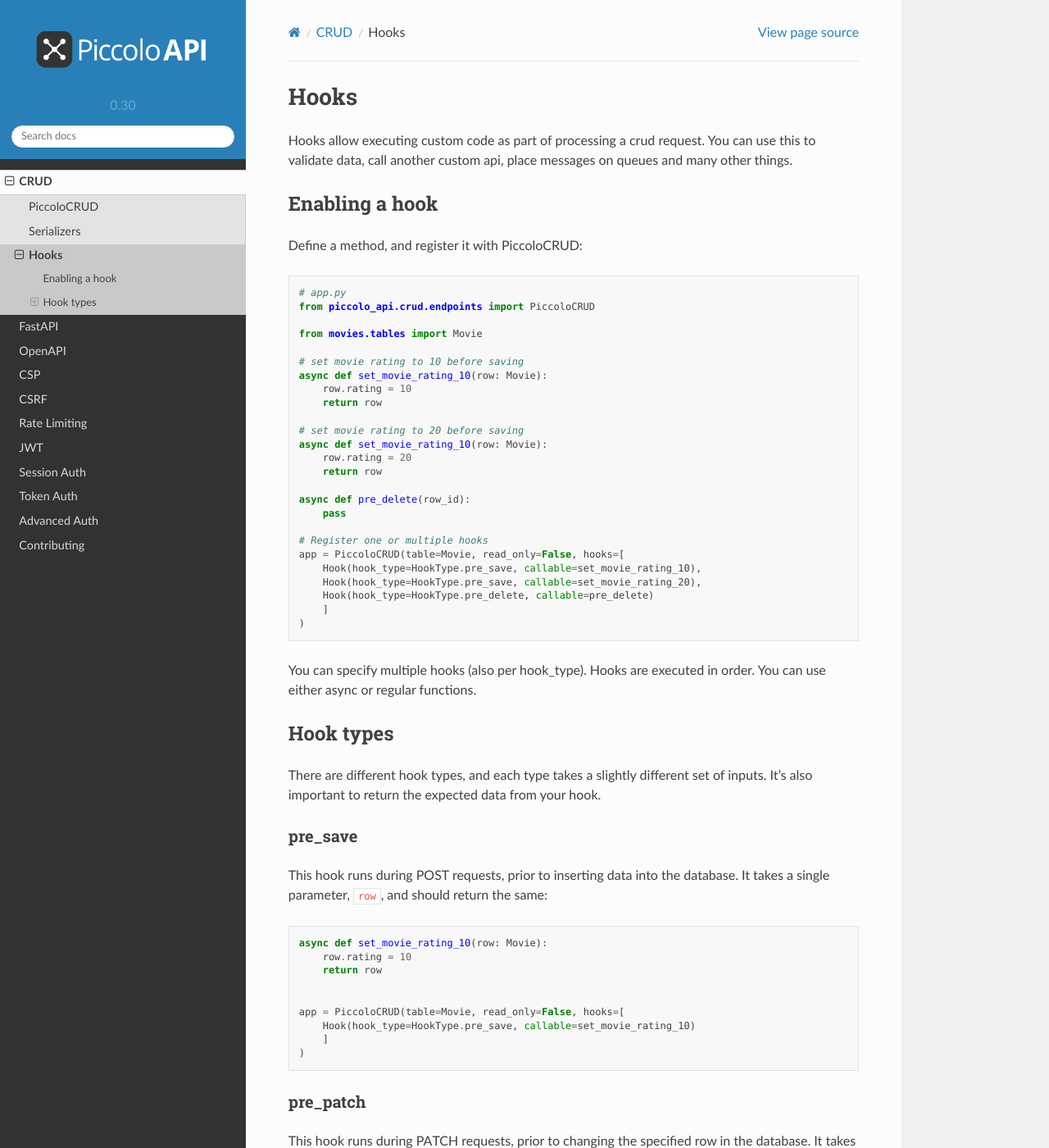
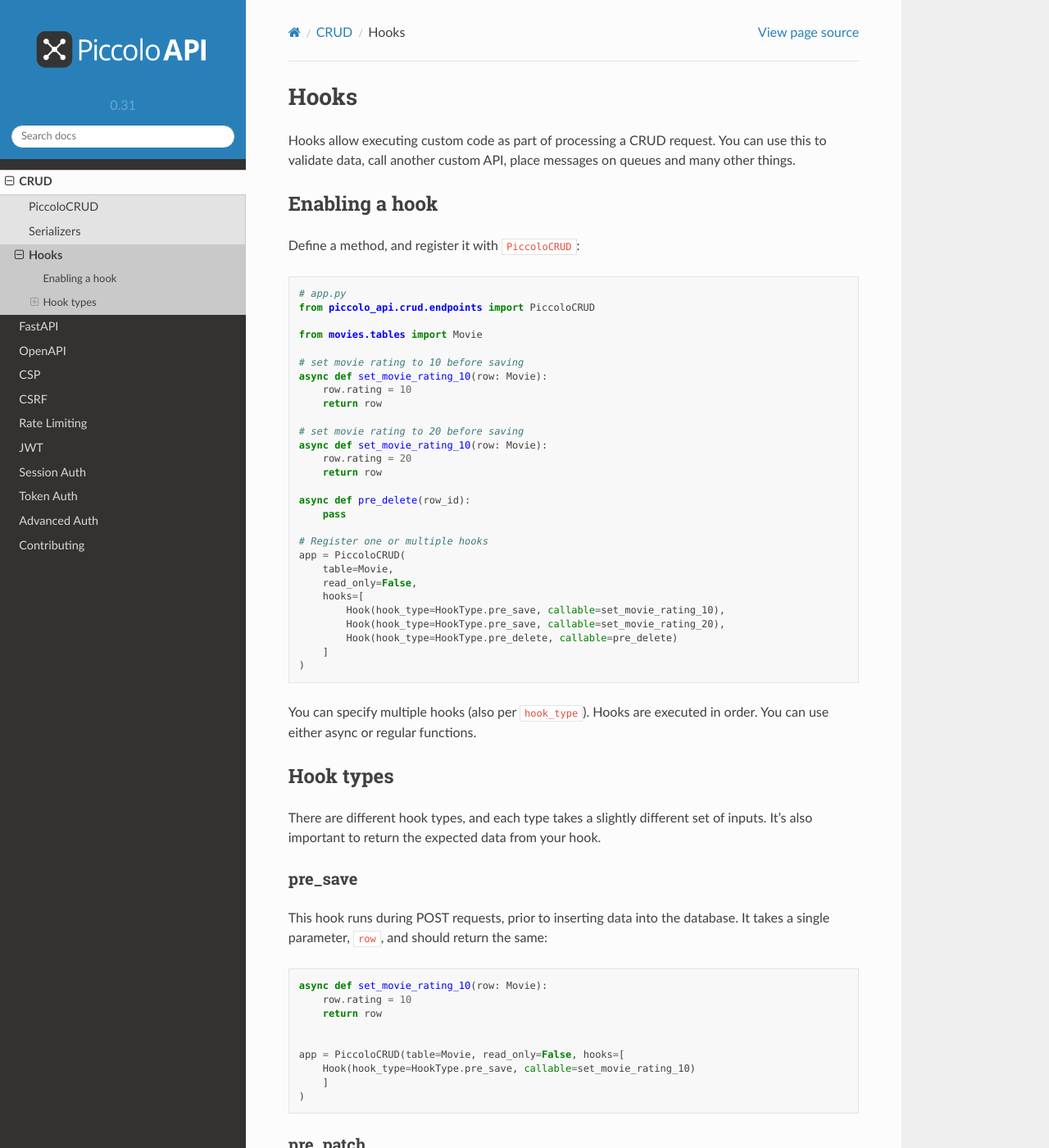
Before and after one commit to piccolo-orm/piccolo_api, a Sphinx documentation site: the page built from docs/source/crud/hooks.rst, in a window 1280 px wide and 1400 px high. Shown: the whole window at 82% size. Built offline with Sphinx 7.4.7 and the Read the Docs theme 2.0.0, drawn with Linux system fonts in a browser that asks for light colours; some of the changed text lies outside the part shown.

Commit message:
bumped version

```diff
--- a/docs/source/crud/hooks.rst
+++ b/docs/source/crud/hooks.rst
@@ -1,12 +1,12 @@
 Hooks
 =====
 
-Hooks allow executing custom code as part of processing a crud request. You can use this to validate data, call another custom api, place messages on queues and many other things.
+Hooks allow executing custom code as part of processing a CRUD request. You can use this to validate data, call another custom API, place messages on queues and many other things.
 
 Enabling a hook
 ---------------
 
-Define a method, and register it with PiccoloCRUD:
+Define a method, and register it with ``PiccoloCRUD``:
 
 .. code-block:: python
 
@@ -29,14 +29,17 @@ Define a method, and register it with PiccoloCRUD:
         pass
 
     # Register one or multiple hooks
-    app = PiccoloCRUD(table=Movie, read_only=False, hooks=[
-        Hook(hook_type=HookType.pre_save, callable=set_movie_rating_10),
-        Hook(hook_type=HookType.pre_save, callable=set_movie_rating_20),
-        Hook(hook_type=HookType.pre_delete, callable=pre_delete)
+    app = PiccoloCRUD(
+        table=Movie,
+        read_only=False,
+        hooks=[
+            Hook(hook_type=HookType.pre_save, callable=set_movie_rating_10),
+            Hook(hook_type=HookType.pre_save, callable=set_movie_rating_20),
+            Hook(hook_type=HookType.pre_delete, callable=pre_delete)
         ]
     )
 
-You can specify multiple hooks (also per hook_type). Hooks are executed in order.
+You can specify multiple hooks (also per ``hook_type``). Hooks are executed in order.
 You can use either async or regular functions.
 
 Hook types
@@ -89,7 +92,7 @@ pre_delete
 
 This hook runs during DELETE requests, prior to deleting the specified row in the database.
 It takes one parameter, ``row_id`` which is the id of the row to be deleted.
-pre_delete hooks should not return data
+``pre_delete`` hooks should not return data.
 
 .. code-block:: python
 
--- a/piccolo_api/__init__.py
+++ b/piccolo_api/__init__.py
@@ -1 +1 @@
-__VERSION__ = "0.30.1"
+__VERSION__ = "0.31.0"
```
Also changed, not shown: 1 other file.
